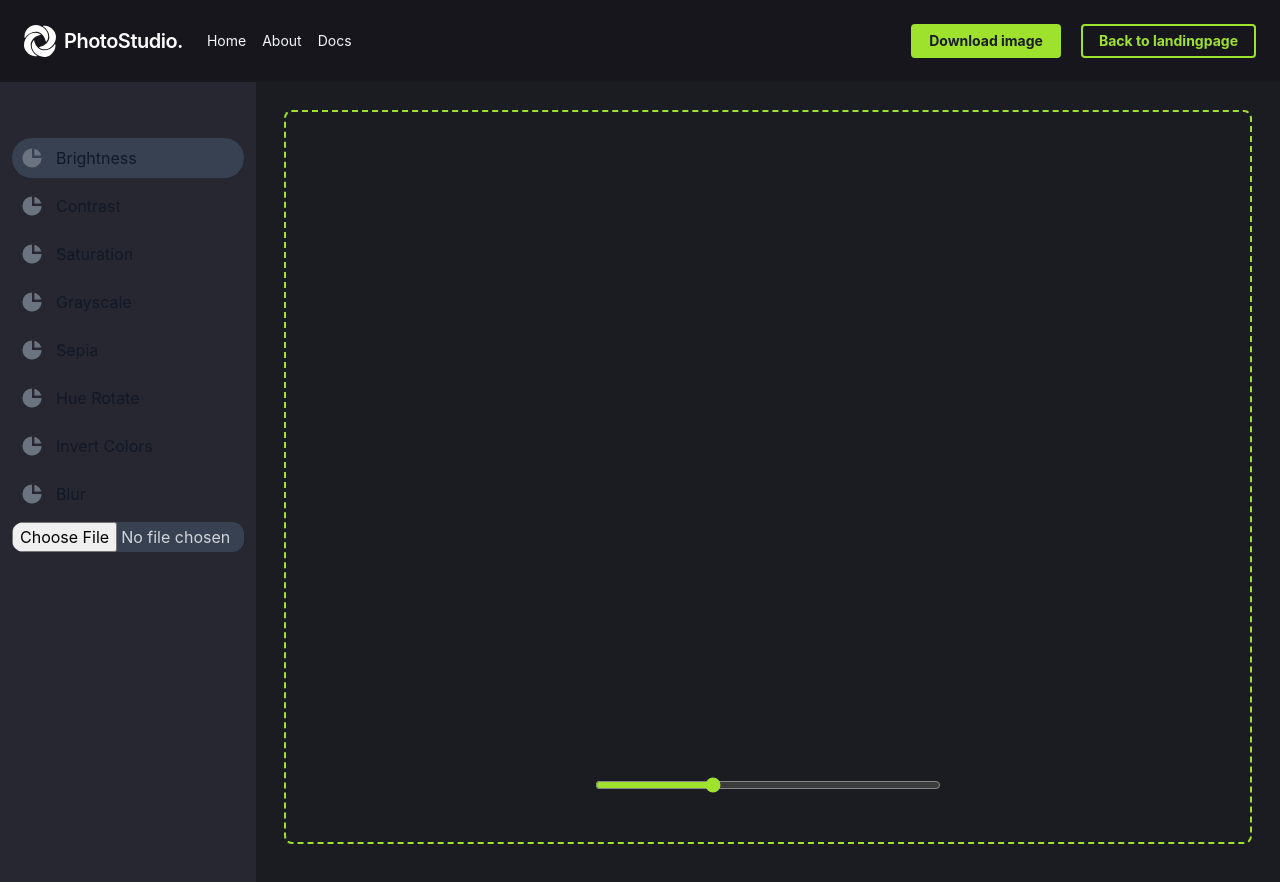
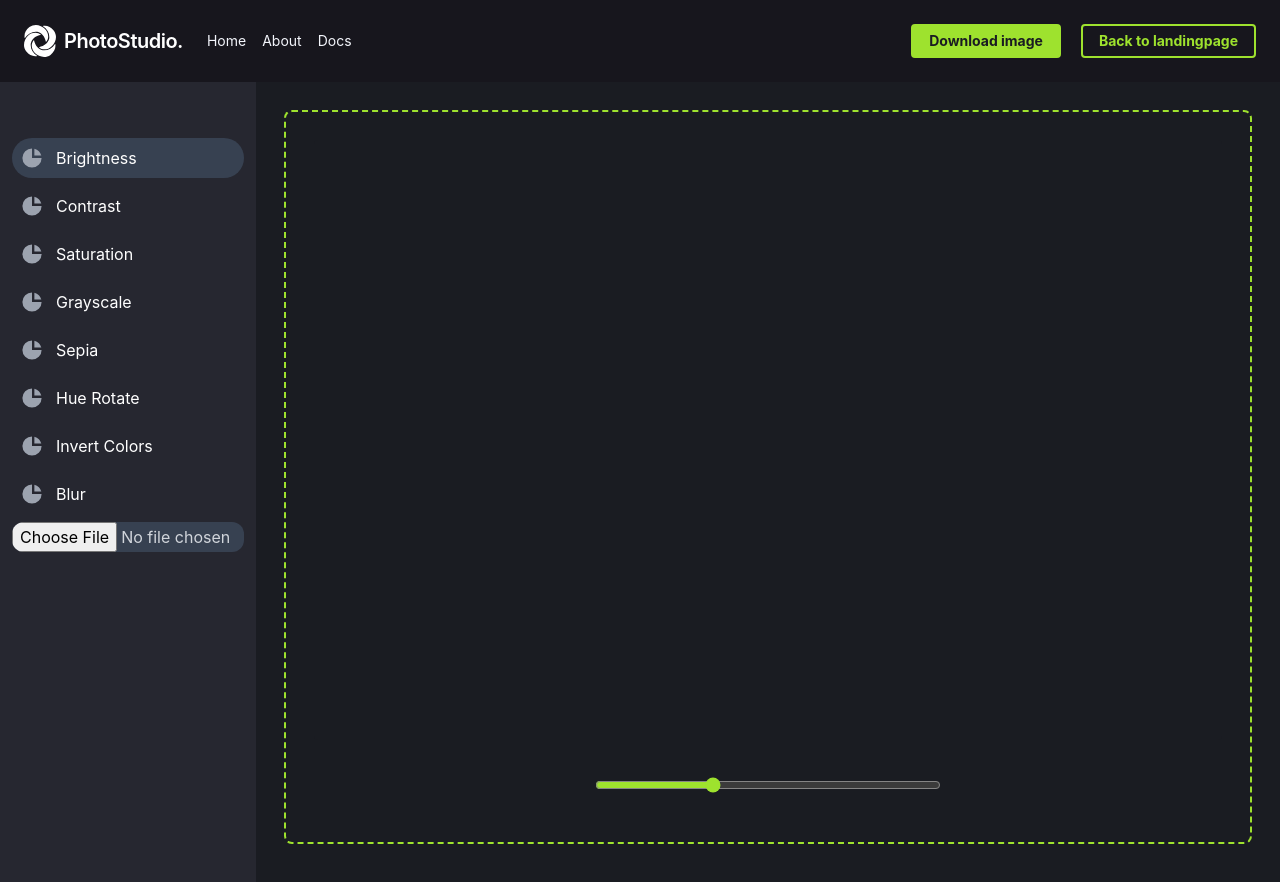
Before and after one commit to lucasjolibois54/photostudio, a React (Create React App) app: page / in a window 1280 px wide. Built offline with nearby package versions, Linux system fonts and the light colour scheme.

Commit message:
Update SidebarOptions.js

```diff
--- a/src/components/SidebarOptions.js
+++ b/src/components/SidebarOptions.js
@@ -5,8 +5,8 @@ function SidebarOptions({ name, active, handleClick}) {
       <>
 
       <li>
-            <div className={`sidebar-item cursor-pointer flex items-center p-2 text-base font-normal text-gray-900 rounded-lg dark:text-white hover:bg-gray-100 dark:hover:bg-gray-700 ${active ? 'active' : ''}`}onClick={handleClick} >
-               <svg aria-hidden="true" className="w-6 h-6 text-gray-500 transition duration-75 dark:text-gray-400 group-hover:text-gray-900 dark:group-hover:text-white" fill="currentColor" viewBox="0 0 20 20" xmlns="http://www.w3.org/2000/svg"><path d="M2 10a8 8 0 018-8v8h8a8 8 0 11-16 0z"></path><path d="M12 2.252A8.014 8.014 0 0117.748 8H12V2.252z"></path></svg>
+            <div className={`sidebar-item cursor-pointer flex items-center p-2 text-base font-normal rounded-lg text-white hover:bg-gray-700 ${active ? 'active' : ''}`}onClick={handleClick} >
+               <svg aria-hidden="true" className="w-6 h-6 transition duration-75 text-gray-400 group-hover:text-white" fill="currentColor" viewBox="0 0 20 20" xmlns="http://www.w3.org/2000/svg"><path d="M2 10a8 8 0 018-8v8h8a8 8 0 11-16 0z"></path><path d="M12 2.252A8.014 8.014 0 0117.748 8H12V2.252z"></path></svg>
                <span className='pl-3'>{name}</span>
             </div>
          </li>
```
